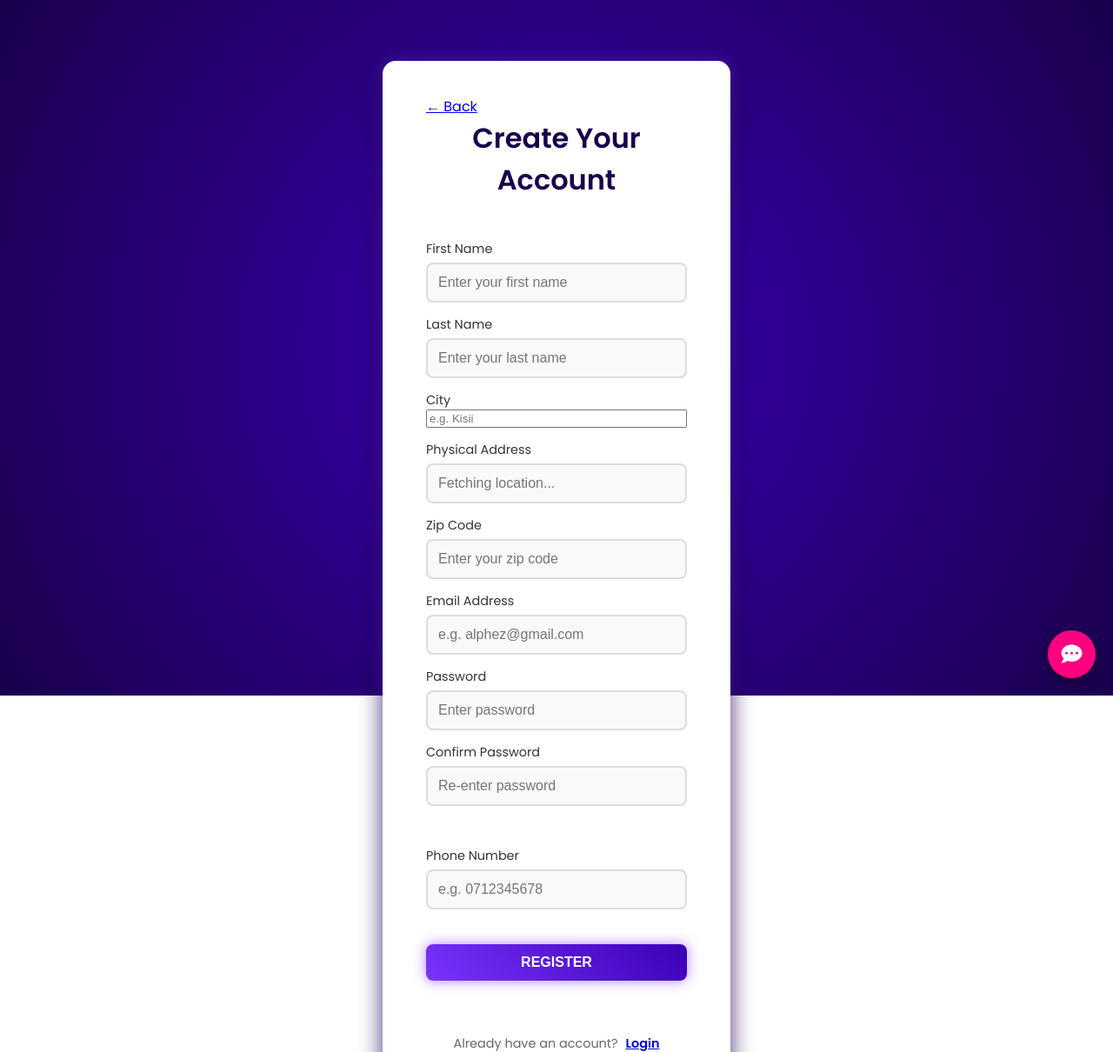
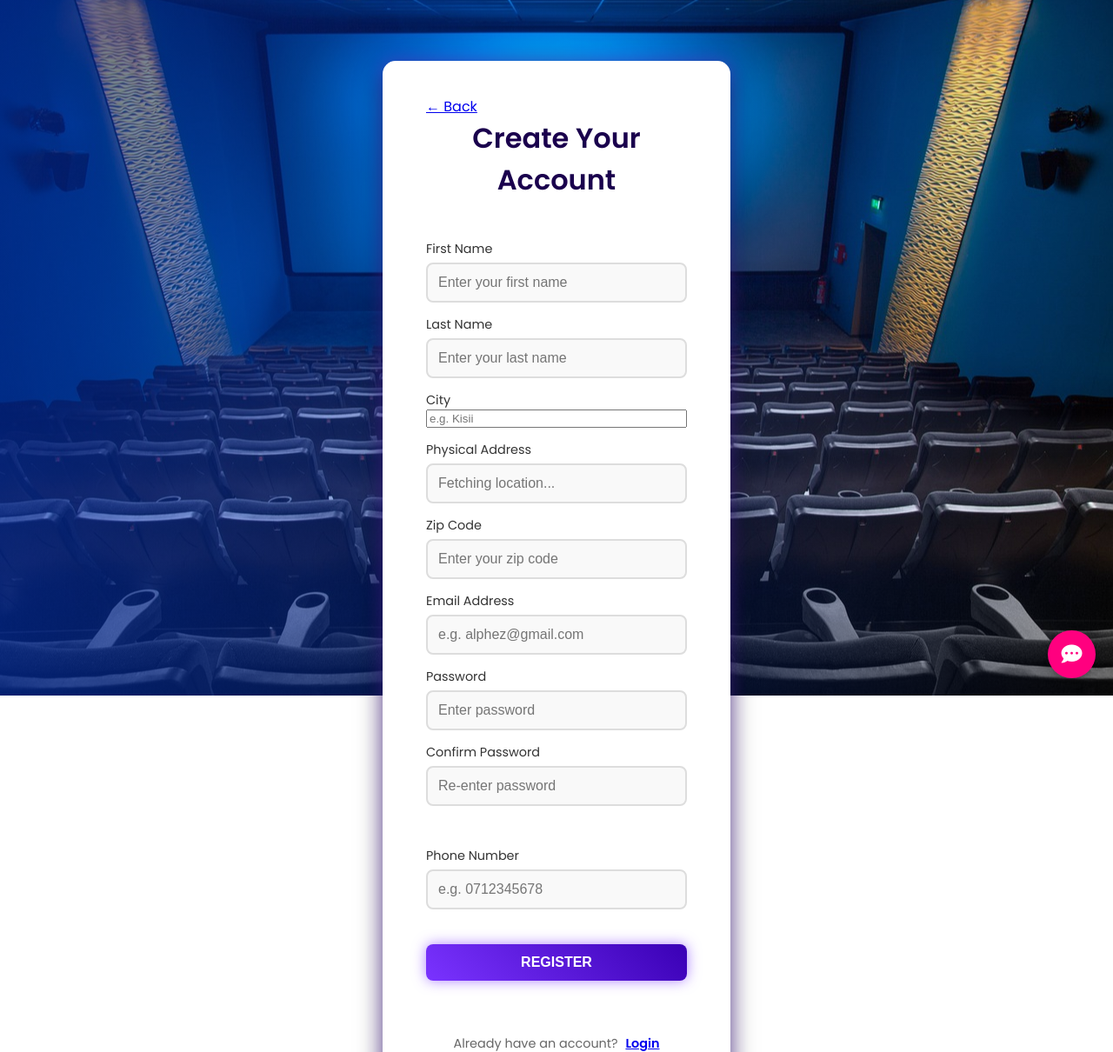
Before and after one commit to Alphez123/gold-cinema-tickets-booking, a PHP site: page /registration.html in a window 1280 px wide. Shown: the top 1210 px of the page at 87% size. Run offline with PHP 8.4, Linux system fonts and the light colour scheme.

Commit message:
auto update Thu Oct 23 23:29:49 EAST 2025

```diff
--- a/registration.css
+++ b/registration.css
@@ -25,6 +25,15 @@
   height: 100%;
   z-index: -1;
   background: radial-gradient(circle at center, #3a00b5 0%, #1a004d 100%);
+  background:radial-gradient(circle at center, #4b00d1 0%, #1a0065 100%);
+  background-image:
+    linear-gradient(to right, rgba(0, 49, 183, 0.6), transparent),
+    url('cinema.jpg');
+ /* path to your image */
+  background-size: cover;       /* makes the image fill the screen */
+  background-repeat: no-repeat; /* prevents tiling */
+  background-position: center;  /* centers the image */
+  background-attachment: fixed;
 }
 
 /* ------------------------------ */
```
